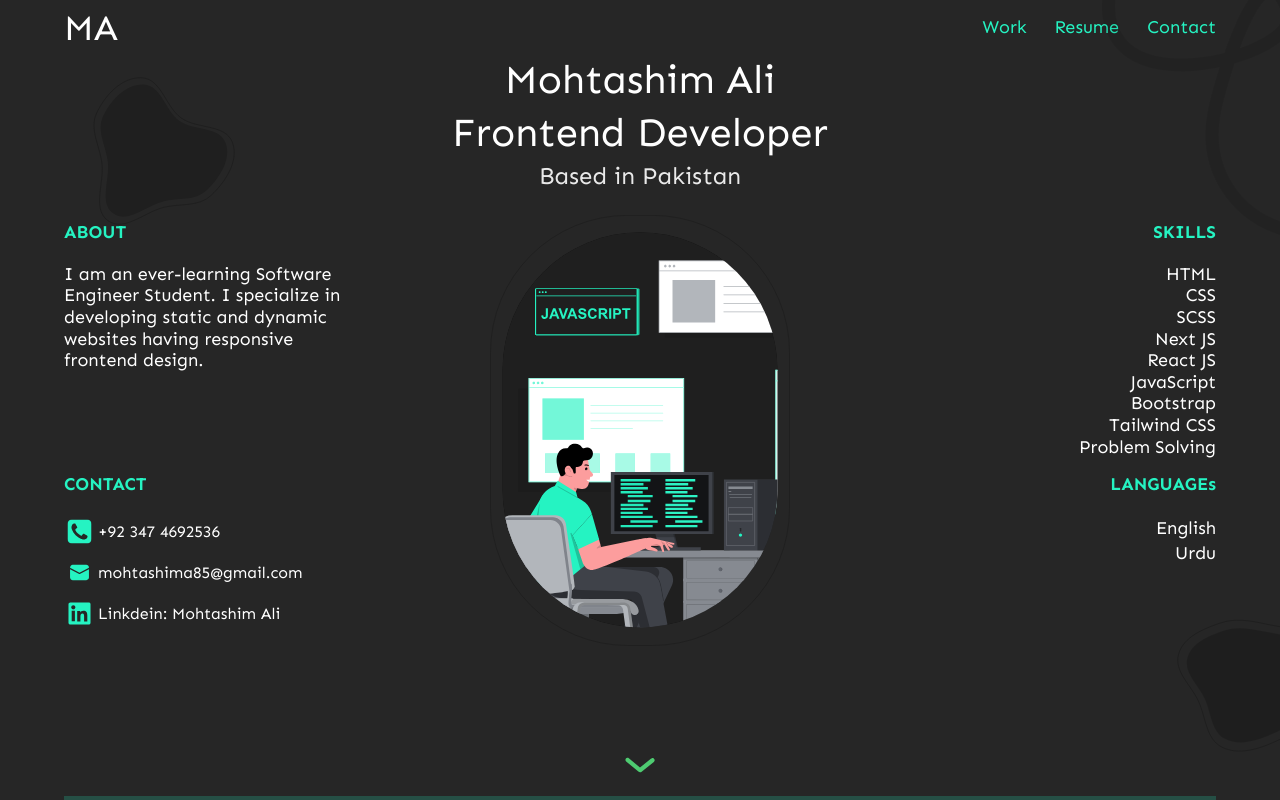
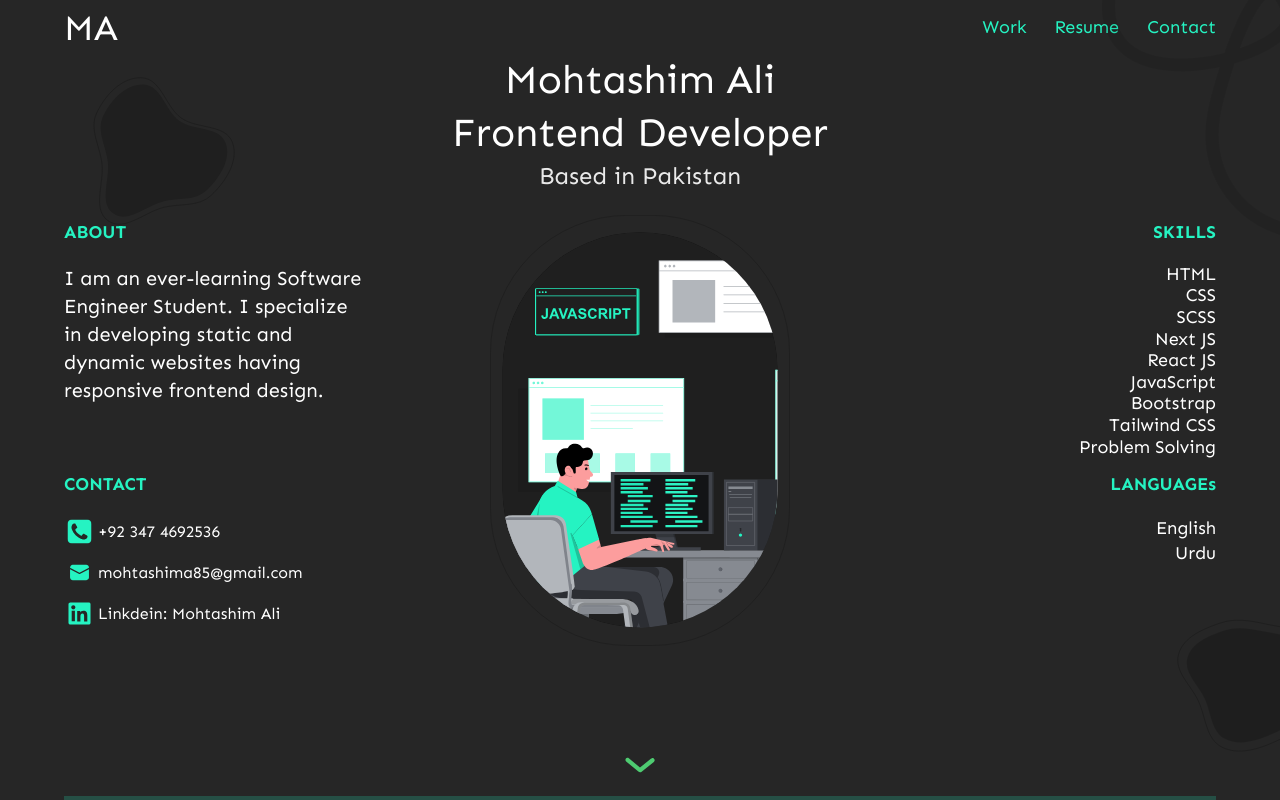
Before and after one commit to MohtashimAli85/portfolio, a Next.js app: page / in a window 1280 px wide. Shown: the top 800 px of the page. Built offline with nearby package versions, Linux system fonts and the light colour scheme.

Commit message:
Update about.jsx

```diff
--- a/components/herosection/about.jsx
+++ b/components/herosection/about.jsx
@@ -6,7 +6,7 @@ function About({ description }) {
       <h1 className="text-primary font-bold text-lg leading-[21.66px] mb-5">
         ABOUT
       </h1>
-      <p className="text-lg leading-[21.66px] dark:text-white ">
+      <p className="text-lg lg:text-xl leading-[21.66px] dark:text-white ">
         {description}
       </p>
     </div>
```
